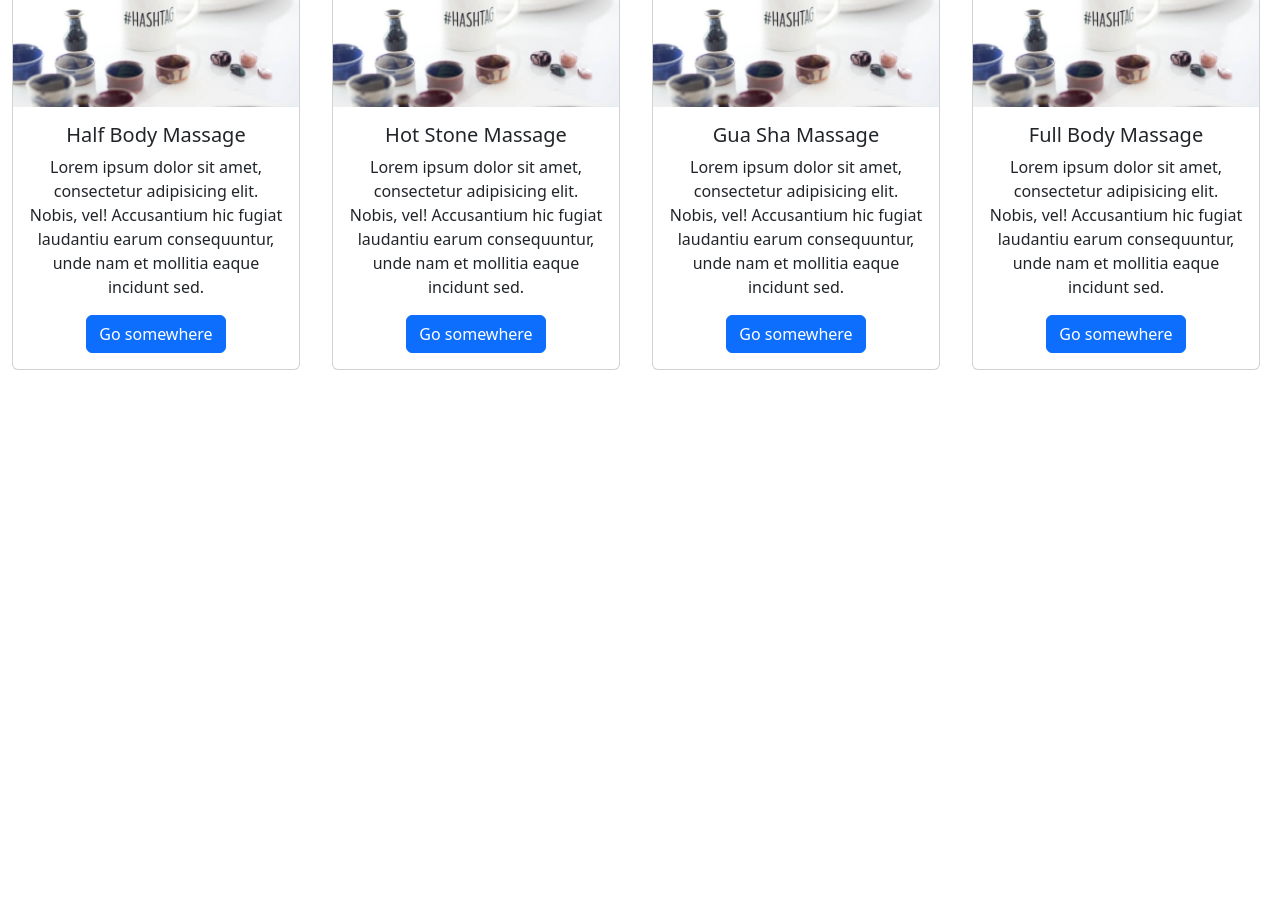
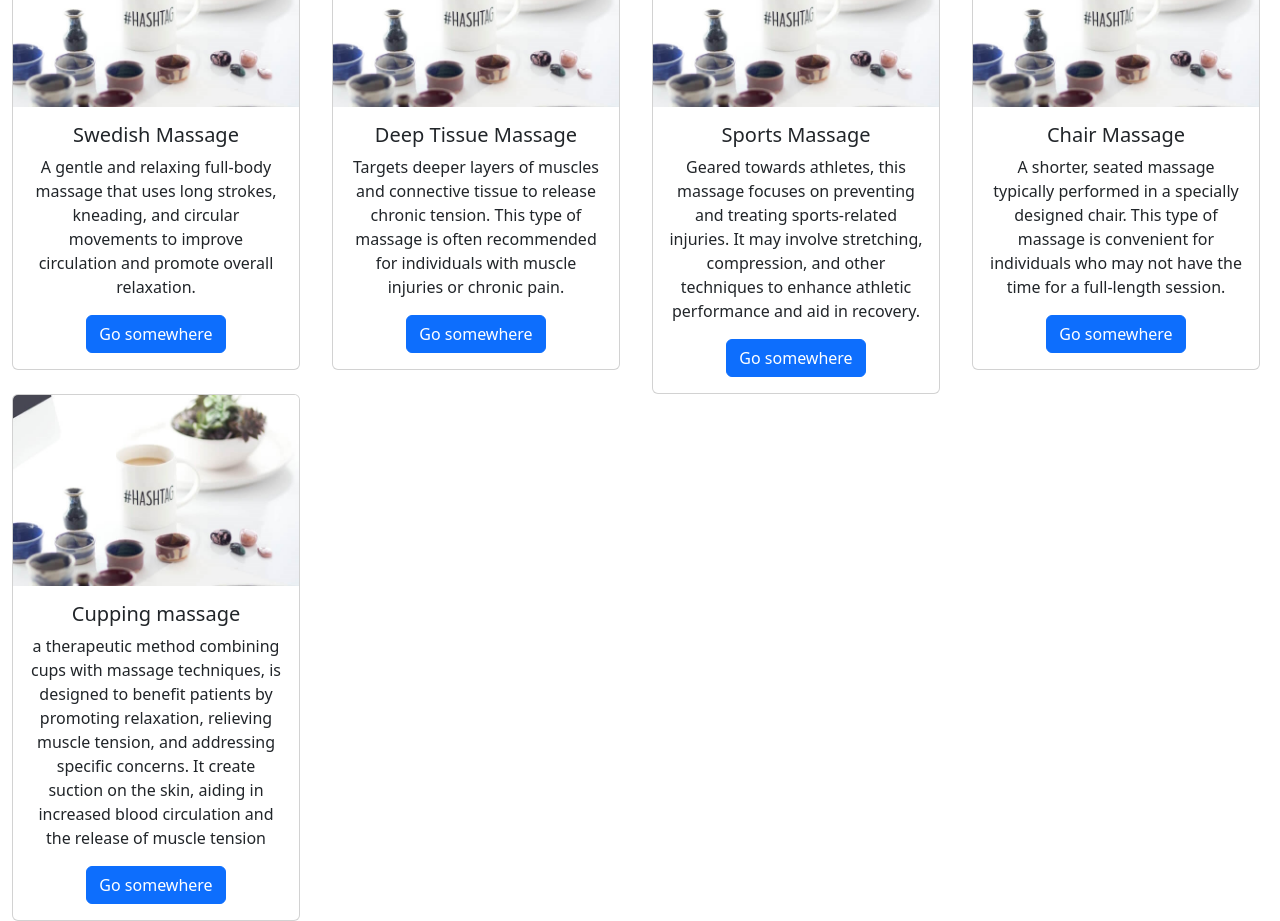
Before and after one commit to ced888/MassageWebsite, a React (Create React App) app in the folder massage-website-ui/: page / in a window 1280 px wide. Shown: the part 720-1641 px from the top of the page. Before the commit the page ends 1090 px from the top, so only its background shows below. Built offline with nearby package versions, Linux system fonts and the light colour scheme.

Commit message:
Changed services description

```diff
--- a/massage-website-ui/src/components/services.js
+++ b/massage-website-ui/src/components/services.js
@@ -9,26 +9,32 @@ const servicesData = [
     {
       id: 1,
       image: require("../assets/img/services-1.jpg"),
-      title: 'Half Body Massage',
-      description: 'Lorem ipsum dolor sit amet, consectetur adipisicing elit. Nobis, vel! Accusantium hic fugiat laudantiu earum consequuntur, unde nam et mollitia eaque incidunt sed.'
+      title: 'Swedish Massage',
+      description: 'A gentle and relaxing full-body massage that uses long strokes, kneading, and circular movements to improve circulation and promote overall relaxation.'
     },
     {
       id: 2,
       image: require("../assets/img/services-1.jpg"),
-      title: 'Hot Stone Massage',
-      description: 'Lorem ipsum dolor sit amet, consectetur adipisicing elit. Nobis, vel! Accusantium hic fugiat laudantiu earum consequuntur, unde nam et mollitia eaque incidunt sed.'
+      title: 'Deep Tissue Massage',
+      description: 'Targets deeper layers of muscles and connective tissue to release chronic tension. This type of massage is often recommended for individuals with muscle injuries or chronic pain.'
     },
     {
       id: 3,
       image: require("../assets/img/services-1.jpg"),
-      title: 'Gua Sha Massage',
-      description: 'Lorem ipsum dolor sit amet, consectetur adipisicing elit. Nobis, vel! Accusantium hic fugiat laudantiu earum consequuntur, unde nam et mollitia eaque incidunt sed.'
+      title: 'Sports Massage',
+      description: 'Geared towards athletes, this massage focuses on preventing and treating sports-related injuries. It may involve stretching, compression, and other techniques to enhance athletic performance and aid in recovery.'
     },
     {
       id: 4,
       image: require("../assets/img/services-1.jpg"),
-      title: 'Full Body Massage',
-      description: 'Lorem ipsum dolor sit amet, consectetur adipisicing elit. Nobis, vel! Accusantium hic fugiat laudantiu earum consequuntur, unde nam et mollitia eaque incidunt sed.'
+      title: 'Chair Massage',
+      description: 'A shorter, seated massage typically performed in a specially designed chair. This type of massage is convenient for individuals who may not have the time for a full-length session.'
+    },
+    {
+        id: 5,
+        image: require("../assets/img/services-1.jpg"),
+        title: 'Cupping massage',
+        description: 'a therapeutic method combining cups with massage techniques, is designed to benefit patients by promoting relaxation, relieving muscle tension, and addressing specific concerns. It create suction on the skin, aiding in increased blood circulation and the release of muscle tension'
     }
   ]
 
```
